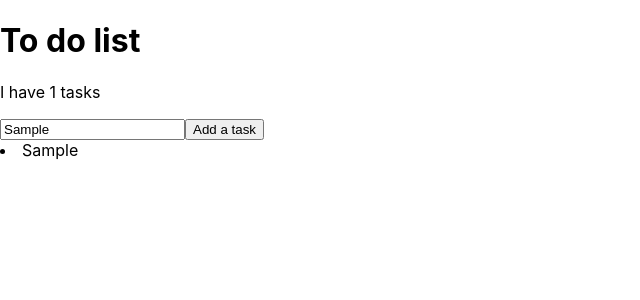
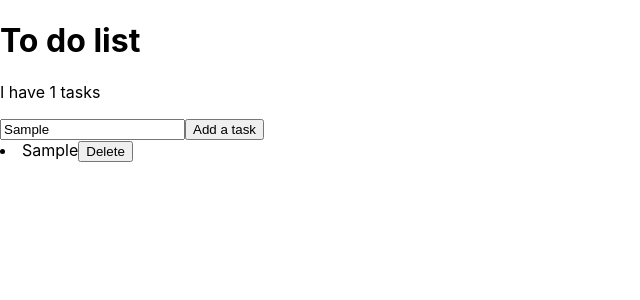
Before and after one commit to Sallaeliisa/todo_with_redux, a React (Create React App) app: page / in a window 1280 px wide. Both pictures are taken after typing "Sample" into the empty fields and a click on the button "Add a task". Shown: the top 300 px of the page, without its empty margins (0-640 px from the left). Built offline with nearby package versions, Linux system fonts and the light colour scheme.

Commit message:
delete-button added

```diff
--- a/src/container/Notes.js
+++ b/src/container/Notes.js
@@ -18,7 +18,7 @@ class Notes extends Component {
         </form>
         <div className="list">
           {this.props.storedNotes.map((item) => (
-            <li key={item.id} onClick={() => this.props.remove(item.id)}>{item.content}</li>
+            <li key={item.id}>{item.content}<button onClick={() => this.props.remove(item.id)}>Delete</button></li>
           ))}
         </div>
       </div>
```
